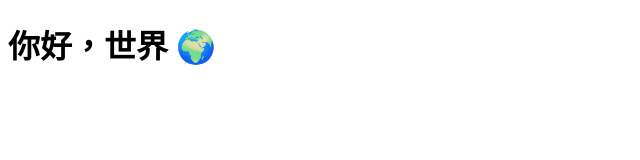
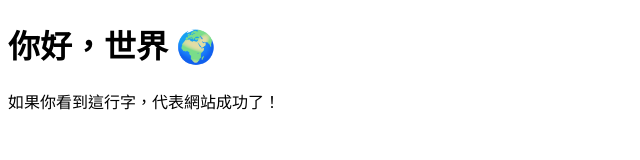
Before and after one commit to s114321-hash/github.io, a plain HTML site: page index.html in a window 1280 px wide. Shown: the whole page, without its empty margins (0-640 px from the left). Drawn offline with Linux system fonts and the light colour scheme.

Commit message:
index.html

```diff
--- a/index.html
+++ b/index.html
@@ -6,6 +6,6 @@
 </head>
 <body>
   <h1>你好，世界 🌍</h1>
-  <p></p>
+  <p>如果你看到這行字，代表網站成功了！</p>
 </body>
 </html>
```
